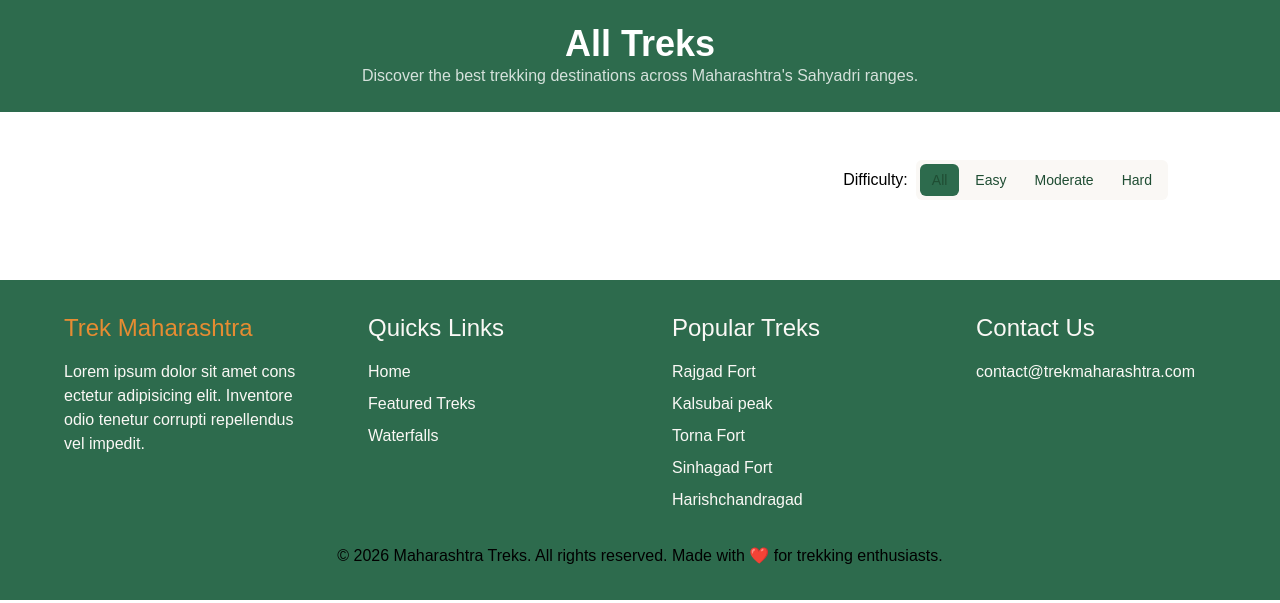
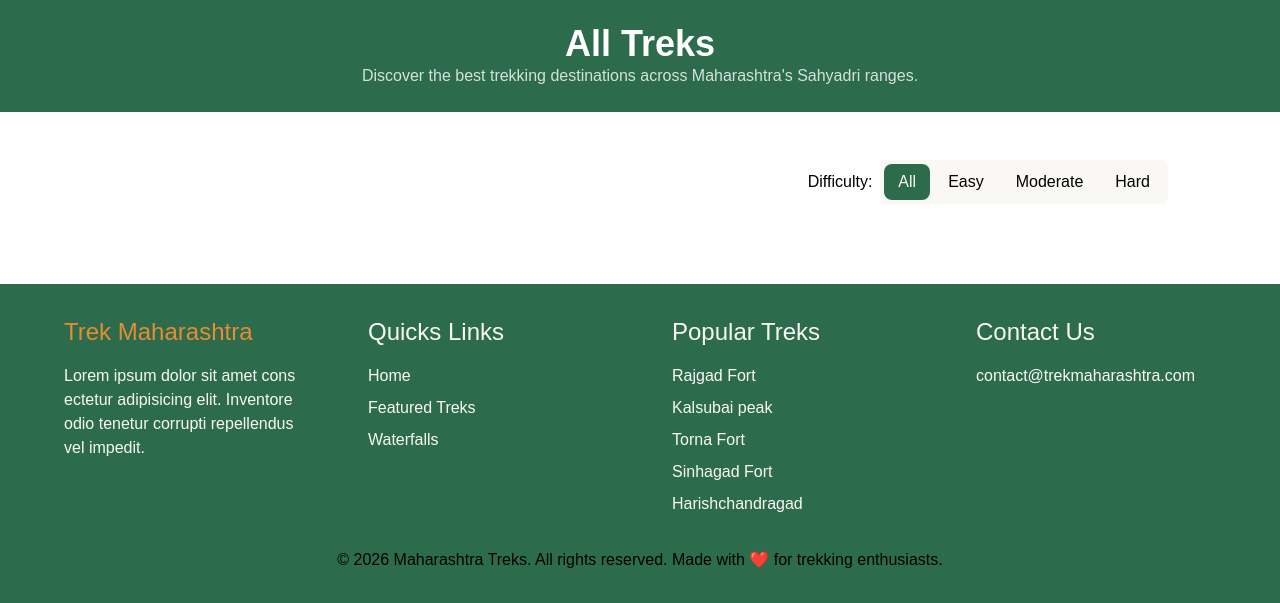
Before and after one commit to MayankPrajapat615/Trek_Maharastra, a Flask app: page /treks in a window 1280 px wide. Shown: the part 64-667 px from the top of the page. Run offline with Flask 3, Linux system fonts and the light colour scheme; data that the repository does not hold is empty; some web fonts are replaced.

Commit message:
updated filter UI

```diff
--- a/static/css/output.css
+++ b/static/css/output.css
@@ -725,6 +725,20 @@ body {
   background: var(--hover-color);
 }
 
+.difficulty-btn{
+  padding: 6px 14px;
+  border-radius: 8px;
+  border: none;
+  background: transparent;
+  cursor: pointer;
+  transition: 0.3s ease;
+}
+
+.difficulty-btn.active {
+  background-color: var(--primary-color);
+  color: var(--background-color);
+}
+
 .static {
   position: static;
 }
@@ -1257,11 +1271,6 @@ body {
   padding-bottom: 0.25rem;
 }
 
-.py-1\.5 {
-  padding-top: 0.375rem;
-  padding-bottom: 0.375rem;
-}
-
 .py-10 {
   padding-top: 2.5rem;
   padding-bottom: 2.5rem;
@@ -1404,11 +1413,6 @@ body {
 .text-slate-400 {
   --tw-text-opacity: 1;
   color: rgb(148 163 184 / var(--tw-text-opacity, 1));
-}
-
-.text-textColor {
-  --tw-text-opacity: 1;
-  color: rgb(31 77 51 / var(--tw-text-opacity, 1));
 }
 
 .text-white {
@@ -1508,24 +1512,6 @@ body {
   color: rgb(230 140 50 / var(--tw-text-opacity, 1));
 }
 
-.hover\:text-primary:hover {
-  --tw-text-opacity: 1;
-  color: rgb(45 107 77 / var(--tw-text-opacity, 1));
-}
-
-.hover\:text-hover:hover {
-  --tw-text-opacity: 1;
-  color: rgb(35 78 56 / var(--tw-text-opacity, 1));
-}
-
-.hover\:text-muted:hover {
-  color: #fffefcc3;
-}
-
-.active\:text-muted:active {
-  color: #fffefcc3;
-}
-
 @media (min-width: 768px) {
   .md\:flex {
     display: flex;
--- a/templates/treks.html
+++ b/templates/treks.html
@@ -13,19 +13,22 @@
             <span class="text-base font-medium">Difficulty:</span>
             <div class="bg-background gap-1 rounded-md p-1 flex">
                 <a href="/treks"
-                    class="px-3 py-1.5 rounded-md text-sm font-medium bg-primary text-textColor">
+                   class="difficulty-btn {% if not active_difficulty %}active{% endif %}">
                     All
                 </a>
+
                 <a href="/treks?difficulty=Easy"
-                    class="px-3 py-1.5 rounded-md text-sm font-medium text-textColor">
+                   class="difficulty-btn {% if active_difficulty == 'Easy' %}active{% endif %}">
                     Easy
                 </a>
+
                 <a href="/treks?difficulty=Moderate"
-                    class="px-3 py-1.5 rounded-md text-sm font-medium text-textColor">
+                   class="difficulty-btn {% if active_difficulty == 'Moderate' %}active{% endif %}">
                     Moderate
                 </a>
+
                 <a href="/treks?difficulty=Hard"
-                    class="px-3 py-1.5 rounded-md text-sm font-medium text-textColor">
+                   class="difficulty-btn {% if active_difficulty == 'Hard' %}active{% endif %}">
                     Hard
                 </a>
             </div>
@@ -71,5 +74,21 @@
 
     </div>
 
+    <script>
+        const buttons = document.querySelectorAll(".difficulty-btn");
+
+        buttons.forEach(button => {
+            button.addEventListener("click", function () {
+
+                // Remove active from all
+                buttons.forEach(btn => btn.classList.remove("active"));
+
+                // Add active to clicked one
+                this.classList.add("active");
+
+            });
+        });
+    </script>
+
 
 {% endblock %}
```
Also changed, not shown: input.css (+14 -0 lines).
